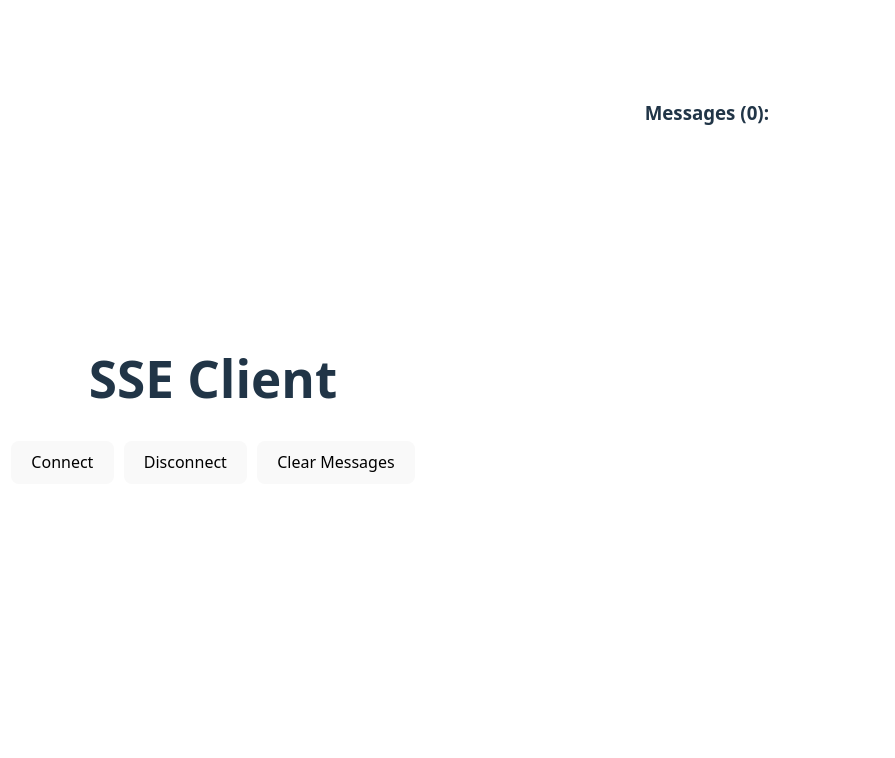
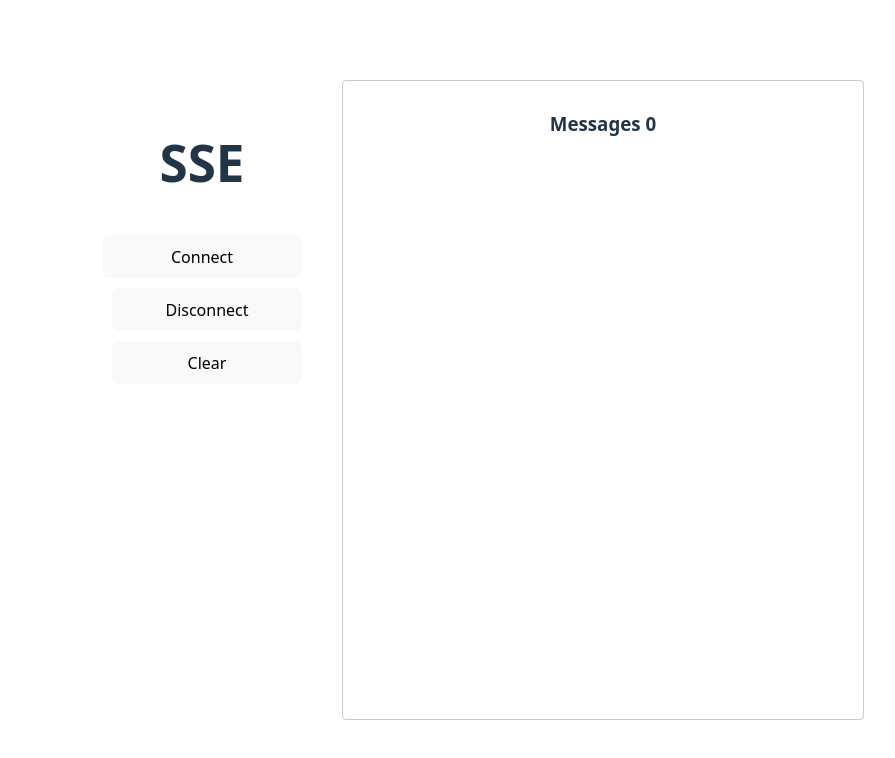
Before and after one commit to evosoon/fetch-event, a React (Vite) app in the folder react/: page / in a window 1280 px wide. Shown: the top 758 px of the page, without its empty margins (167-1062 px from the left). Built offline with nearby package versions, Linux system fonts and the light colour scheme.

Commit message:
feat: 完善状态管理

```diff
--- a/react/src/App.tsx
+++ b/react/src/App.tsx
@@ -1,12 +1,19 @@
-import { useState, useRef, useCallback } from 'react';
-import './App.css'
+import { useState, useRef, useCallback, useEffect } from 'react';
+import './App.css';
 import { EventSourceClient } from './fetch-event/fetch-event';
 
 function App() {
-  const [messages, setMessages] = useState<any[]>([]);
+  const [messages, setMessages] = useState<(string | object)[]>([]);
   const clientRef = useRef<EventSourceClient | null>(null);
+  const containerRef = useRef<HTMLDivElement | null>(null);
 
-  // 事件处理器
+  // 自动滚动到底部
+  useEffect(() => {
+    if (containerRef.current) {
+      containerRef.current.scrollTop = containerRef.current.scrollHeight;
+    }
+  }, [messages]);
+
   const handleOpen = useCallback(() => {
     console.log('Connected to SSE');
   }, []);
@@ -24,12 +31,15 @@ function App() {
     console.error('SSE error:', error);
   }, []);
 
-  // 绑定事件监听器的辅助函数
   const bindEventListeners = useCallback((client: EventSourceClient) => {
     client.on('open', handleOpen);
     client.on('message', handleMessage);
     client.on('close', handleClose);
     client.on('error', handleError);
+    client.on('statechange', (state) => {
+      console.log('SSE state changed:', state);
+    });
+
   }, [handleOpen, handleMessage, handleClose, handleError]);
 
   const connect = async () => {
@@ -60,40 +70,35 @@ function App() {
     }
   }, []);
 
+  const clearMessages = () => setMessages([]);
 
   return (
-    <div style={{ display: "flex", alignItems: "center", justifyContent: "center", height: "80vh" }}>
-      <div className="card">
-        <h1>SSE Client</h1>
-        <button onClick={connect}>
-          Connect
-        </button>
-        <button onClick={disconnect} style={{ marginLeft: '10px' }}>
-          Disconnect
-        </button>
-        <button
-          onClick={() => setMessages([])}
-          style={{ marginLeft: '10px' }}
-        >
-          Clear Messages
-        </button>
+    <div style={{ display: 'flex', height: '80vh', padding: '20px', gap: '20px' }}>
+      <div className="card" style={{ minWidth: '200px', padding: '20px', display: 'flex', flexDirection: 'column', gap: '10px' }}>
+        <h1>SSE</h1>
+        <button onClick={connect}>Connect</button>
+        <button onClick={disconnect} style={{ marginLeft: '10px' }}>Disconnect</button>
+        <button onClick={clearMessages} style={{ marginLeft: '10px' }}>Clear</button>
       </div>
-      <div style={{ height: "80vh", overflowY: "scroll", minWidth: "500px", padding: "10px" }}>
-        <h3>Messages ({messages.length}):</h3>
+      <div
+        ref={containerRef}
+        style={{ flex: 1, overflowY: 'auto', padding: '10px', minWidth: '500px', border: '1px solid #ccc', borderRadius: '4px' }}
+      >
+        <h3>Messages {messages.length}</h3>
         {messages.map((item, index) => (
           <div key={index} style={{
             padding: '5px',
-            border: '1px solid #ccc',
             margin: '5px 0',
             borderRadius: '4px',
-            backgroundColor: '#f9f9f9'
+            backgroundColor: '#f9f9f9',
+            border: '1px solid #eee'
           }}>
             {typeof item === 'string' ? item : JSON.stringify(item, null, 2)}
           </div>
         ))}
       </div>
     </div>
-  )
+  );
 }
 
 export default App;
--- a/react/src/fetch-event/fetch-event.ts
+++ b/react/src/fetch-event/fetch-event.ts
@@ -2,35 +2,56 @@ import { fetchEventSource, type FetchEventSourceInit } from "./fetch";
 import type { EventSourceMessage } from "./parse";
 
 export interface EventSourceClientOptions
-  extends Omit<FetchEventSourceInit, 'onopen' | 'onmessage' | 'onclose' | 'onerror'> {}
+  extends Omit<
+    FetchEventSourceInit,
+    "onopen" | "onmessage" | "onclose" | "onerror"
+  > {}
 
 export type EventMap = {
   open: Response;
   close: void;
   message: EventSourceMessage;
   error: any;
-  [event: string]: any; // 支持自定义事件
+  statechange: StateChangeEvent;
+  // [event: string]: any; // 支持自定义事件
 };
+
+/** 连接状态变化事件 */
+export interface StateChangeEvent {
+  state: EventSourceState;
+}
 
 type EventHandler<T = any> = (data: T) => void;
 
-export type EventSourceState = 'idle' | 'connecting' | 'open' | 'closed' | 'error';
+export type EventSourceState =
+  | "idle"
+  | "connecting"
+  | "open"
+  | "closed"
+  | "error";
 
 export class EventSourceClient {
+  private url: string;
+  private options: EventSourceClientOptions;
+
   private controller: AbortController | null = null;
   private connectPromise: Promise<void> | null = null;
-  private listeners: { [K in keyof EventMap]?: Set<EventHandler<EventMap[K]>> } = {};
-  private url: string;
-  private options: EventSourceClientOptions;
-  private stateInternal: EventSourceState = 'idle';
+
+  private stateInternal: EventSourceState = "idle";
+  private listeners: {
+    [K in keyof EventMap]?: Set<EventHandler<EventMap[K]>>;
+  } = {};
 
   constructor(url: string, options: EventSourceClientOptions = {}) {
     this.url = url;
     this.options = options;
   }
 
-  /** 订阅事件 */
-  on<K extends keyof EventMap>(event: K, handler: EventHandler<EventMap[K]>): () => void {
+  /** 订阅事件，返回取消订阅函数 */
+  on<K extends keyof EventMap>(
+    event: K,
+    handler: EventHandler<EventMap[K]>
+  ): () => void {
     (this.listeners[event] ??= new Set()).add(handler);
     return () => this.off(event, handler);
   }
@@ -43,8 +64,11 @@ export class EventSourceClient {
   }
 
   /** 一次性事件订阅 */
-  once<K extends keyof EventMap>(event: K, handler: EventHandler<EventMap[K]>): () => void {
-    const onceHandler = (data: EventMap[K]) => {
+  once<K extends keyof EventMap>(
+    event: K,
+    handler: EventHandler<EventMap[K]>
+  ): () => void {
+    const onceHandler: EventHandler<EventMap[K]> = (data) => {
       handler(data);
       this.off(event, onceHandler);
     };
@@ -53,56 +77,76 @@ export class EventSourceClient {
 
   /** 触发事件 */
   private emit<K extends keyof EventMap>(event: K, data?: EventMap[K]) {
-    this.listeners[event]?.forEach(handler => {
-      try { handler(data!); } catch (err) { console.error(`Error in handler for '${event}':`, err); }
+    this.listeners[event]?.forEach((handler) => {
+      try {
+        handler(data!);
+      } catch (err) {
+        console.error(`[EventSourceClient] handler for '${event}' error:`, err);
+      }
     });
   }
 
-  /** 连接 SSE */
+  /** 状态变化处理 */
+  private changeState(newState: EventSourceState) {
+    if (this.stateInternal !== newState) {
+      this.stateInternal = newState;
+      const stateEvent: StateChangeEvent = {
+        state: newState,
+      };
+      this.emit("statechange", stateEvent);
+    }
+  }
+
+  /** 建立 SSE 连接 */
   async connect(): Promise<void> {
     if (this.connectPromise) return this.connectPromise;
-    if (this.stateInternal === 'open' || this.stateInternal === 'connecting') return;
+    if (this.connected || this.isConnecting) return;
 
-    this.stateInternal = 'connecting';
+    this.changeState("connecting");
     this.controller = new AbortController();
 
     this.connectPromise = fetchEventSource(this.url, {
       ...this.options,
       signal: this.controller.signal,
       onopen: async (res) => {
-        this.stateInternal = 'open';
-        this.emit('open', res);
+        this.changeState("open");
+        this.emit("open", res);
       },
       onmessage: (msg) => {
-        this.emit('message', msg);
-        if (msg.event) this.emit(msg.event as string, msg);
+        this.emit("message", msg);
+        // if (msg.event) this.emit(msg.event as string, msg);
       },
       onclose: () => {
-        this.cleanup();
-        this.emit('close');
+        this.cleanup("closed");
+        this.emit("close");
       },
       onerror: (err) => {
-        this.stateInternal = 'error';
-        this.emit('error', err);
-        this.disconnect(); // 当前版本不自动重连
-      }
+        this.changeState("error");
+        this.emit("error", err);
+        this.cleanup("closed");
+      },
+    }).catch((err) => {
+      this.changeState("error");
+      this.emit("error", err);
+      this.cleanup("closed");
     });
 
     return this.connectPromise;
   }
 
-  /** 断开连接 */
-  disconnect() {
-    this.controller?.abort();
-    this.cleanup();
-    this.emit('close');
+  private cleanup(nextState: EventSourceState) {
+    this.controller = null;
+    this.connectPromise = null;
+    this.changeState(nextState);
   }
 
-  /** 清理内部状态 */
-  private cleanup() {
-    this.controller = null;
-    this.connectPromise = null;
-    this.stateInternal = 'closed';
+
+  /** 主动断开连接 */
+  disconnect() {
+    if (this.stateInternal === "closed" || this.stateInternal === "idle")
+      return Promise.resolve();
+    this.controller?.abort();
+    return Promise.resolve();
   }
 
   /** 当前连接状态 */
@@ -112,7 +156,12 @@ export class EventSourceClient {
 
   /** 是否已连接 */
   get connected(): boolean {
-    return this.stateInternal === 'open';
+    return this.stateInternal === "open";
+  }
+
+  /** 是否正在连接 */
+  get isConnecting(): boolean {
+    return this.stateInternal === "connecting";
   }
 
   /** 移除所有监听器 */
--- a/react/src/fetch-event/fetch.ts
+++ b/react/src/fetch-event/fetch.ts
@@ -159,19 +159,18 @@ export function fetchEventSource(
         resolve();
       } catch (err) {
         if (!curRequestController.signal.aborted) {
-          // if we haven't aborted the request ourselves:
-          // try {
-          // check if we need to retry:
-          // const interval: any = onerror?.(err) ?? retryInterval;
-          // window.clearTimeout(retryTimer);
-          // retryTimer = window.setTimeout(create, interval);
-          // } catch (innerErr) {
-          // we should not retry anymore:
+          // 调用错误回调
+          try {
+            onerror?.(err);
+          } catch (innerErr) {
+            // 如果错误处理器也出错，停止操作
+            dispose();
+            reject(innerErr);
+            return;
+          }
           dispose();
-          reject(err);
-          // reject(innerErr);
-          // }
         }
+        reject(err);
       }
     }
 
```
Also changed, not shown: 1 other file (tests, documents, lock files or other folders).
